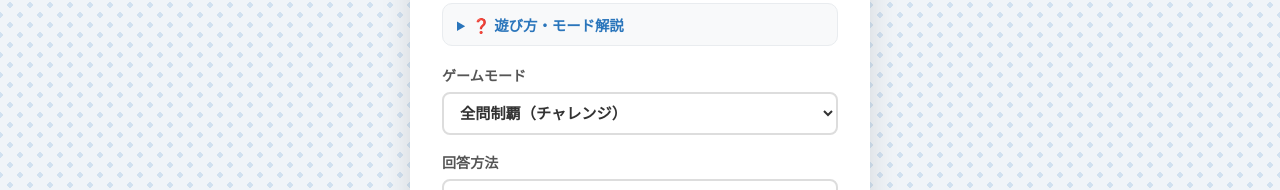
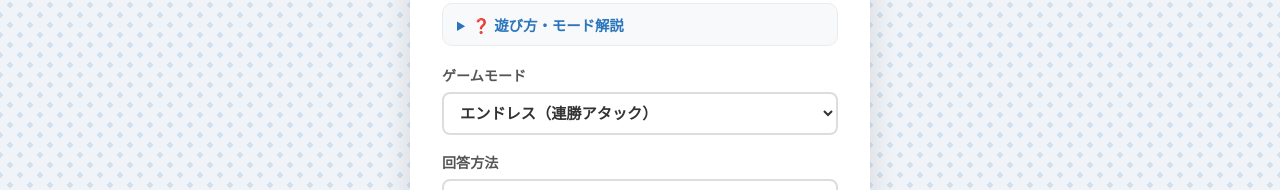
Before and after one commit to chab0x/poke-part-quiz, a plain HTML site: page index.html in a window 1280 px wide. Shown: the part 105-295 px from the top of the page. Drawn offline with Linux system fonts and the light colour scheme; a web font is replaced by a local one.

Commit message:
連勝アタックモードをデフォルトのゲームモードに設定

```diff
--- a/index.html
+++ b/index.html
@@ -130,10 +130,10 @@
                 <div class="form-group">
                     <label for="game-rule-select">ゲームモード</label>
                     <select id="game-rule-select">
-                        <option value="challenge" selected="">
+                        <option value="challenge">
                             全問制覇（チャレンジ）
                         </option>
-                        <option value="endless">
+                        <option value="endless" selected="">
                             エンドレス（連勝アタック）
                         </option>
                         <option value="speed">
```
